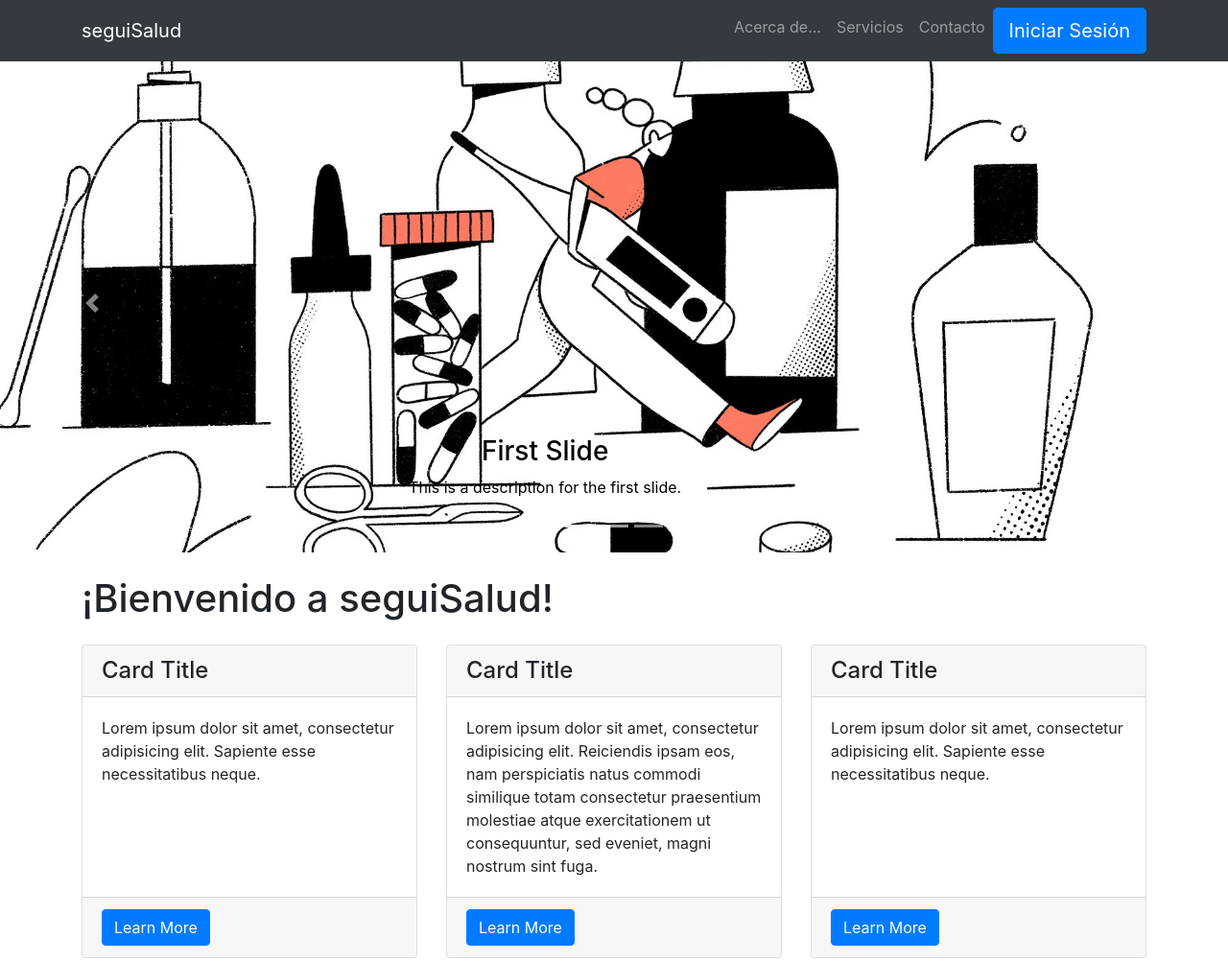
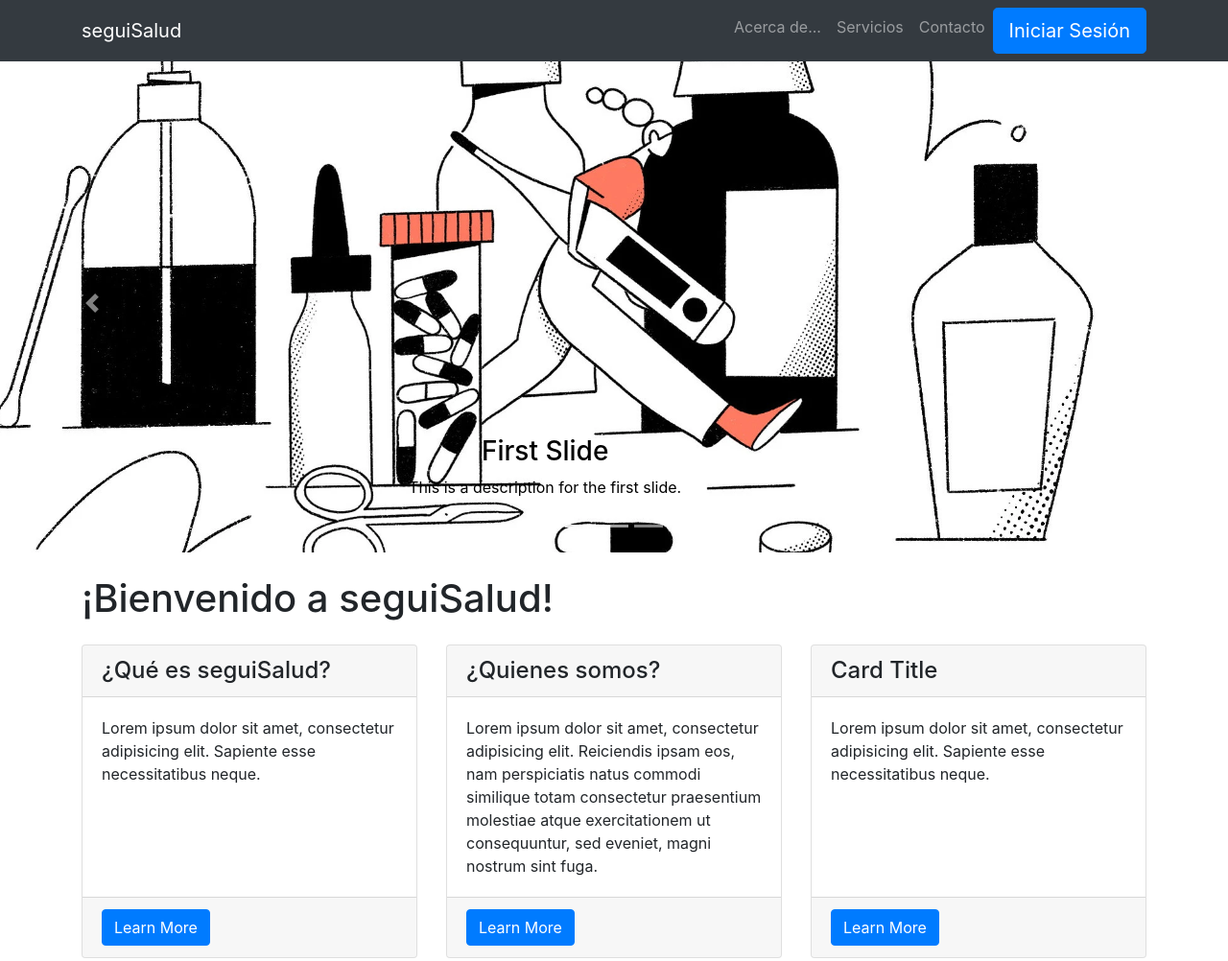
Before and after one commit to mlab-ar/landing_seguiSalud, a website: page index.html in a window 1280 px wide. Shown: the top 1002 px of the page at 96% size. Drawn offline with Linux system fonts and the light colour scheme.

```diff
--- a/index.html
+++ b/index.html
@@ -96,7 +96,7 @@
     <div class="row">
       <div class="col-lg-4 mb-4">
         <div class="card h-100">
-          <h4 class="card-header">Card Title</h4>
+          <h4 class="card-header">¿Qué es seguiSalud?</h4>
           <div class="card-body">
             <p class="card-text">Lorem ipsum dolor sit amet, consectetur adipisicing elit. Sapiente esse necessitatibus neque.</p>
           </div>
@@ -107,7 +107,7 @@
       </div>
       <div class="col-lg-4 mb-4">
         <div class="card h-100">
-          <h4 class="card-header">Card Title</h4>
+          <h4 class="card-header">¿Quienes somos?</h4>
           <div class="card-body">
             <p class="card-text">Lorem ipsum dolor sit amet, consectetur adipisicing elit. Reiciendis ipsam eos, nam perspiciatis natus commodi similique totam consectetur praesentium molestiae atque exercitationem ut consequuntur, sed eveniet, magni nostrum sint fuga.</p>
           </div>
```
